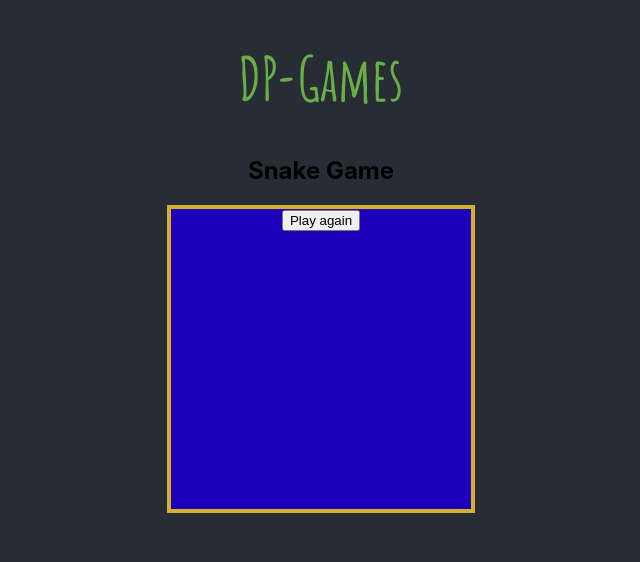
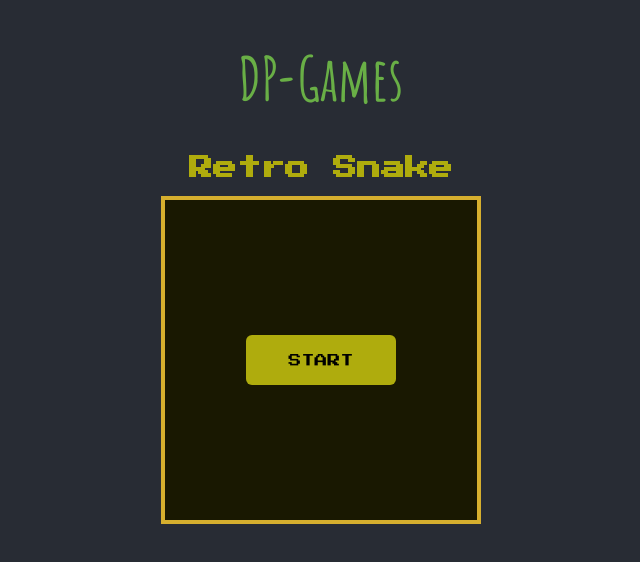
Before and after one commit to DuskoPeric/dp-games, a React (Create React App) app: page /dp-games/snake in a window 1280 px wide. Shown: the top 562 px of the page, without its empty margins (319-959 px from the left). Built offline with nearby package versions, Linux system fonts and the light colour scheme.

Commit message:
Please forgive me

```diff
--- a/src/pages/SnakePage/SnakePage.js
+++ b/src/pages/SnakePage/SnakePage.js
@@ -1,84 +1,45 @@
 import "./SnakePage.scss";
 import React, { useEffect, useState } from "react";
 import useInterval from "../../hooks/useInterval";
+import { getSnakeData, getAppleData } from "./data";
+import { generatePosition } from "./utils";
+
 
 const SnakePage = () => {
-    const initialState = [
-        {
-            x: 10,
-            y: 100,
-            color: 'red',
-            directions: [
-                {
-                    d: 'ArrowRight',
-                    sx: 10,
-                    sy: 10,
-                    lx: 999,
-                    ly: 10,
-                    done: false
-                }
-            ]
-        },
-        {
-            x: 20,
-            y: 100,
-            color: 'blue',
-            directions: [
-                {
-                    d: 'ArrowRight',
-                    sx: 20,
-                    sy: 10,
-                    lx: 999,
-                    ly: 10,
-                    done: false
-                }
-            ]
-        },
-        {
-            x: 30,
-            y: 100,
-            color: 'white',
-            directions: [
-                {
-                    d: 'ArrowRight',
-                    sx: 20,
-                    sy: 10,
-                    lx: 999,
-                    ly: 10,
-                    done: false
-                }
-            ]
-        },
-        {
-            x: 40,
-            y: 100,
-            color: 'orange',
-            directions: [
-                {
-                    d: 'ArrowRight',
-                    sx: 20,
-                    sy: 10,
-                    lx: 999,
-                    ly: 10,
-                    done: false
-                }
-            ]
-        }
-
-    ];
-    const [snakeBody, setSnakeBody] = useState(initialState)
-    const [startGame, setStratGame] = useState(true);
+    const initialSnakeState = getSnakeData();
+    const initialAppleState = getAppleData();
+    const [snakeBody, setSnakeBody] = useState(initialSnakeState)
+    const [startGame, setStratGame] = useState(false);
     const [apple, setApple] = useState({ x: 130, y: 100 });
+    const [firstPlay, setFirstPlay] = useState(true);
 
     const startNewGame = () => {
+        if (firstPlay) {
+            setFirstPlay(false);
+        }
         setStratGame(true);
-        setSnakeBody(initialState);
+        setSnakeBody(initialSnakeState);
+        setApple(initialAppleState);
     };
 
     const gameOver = () => {
         setStratGame(false);
     };
 
+    const addNewPart = (tmpArr, incrementX, incrementY) => {
+        const nd = [];
+        for (let k = 0; k < tmpArr[tmpArr.length - 1].directions.length; k++) {
+            const ca = { ...tmpArr[tmpArr.length - 1].directions[k] }
+            nd.push(ca)
+
+        }
+        tmpArr.push({
+            x: tmpArr[tmpArr.length - 1].x + incrementX,
+            y: tmpArr[tmpArr.length - 1].y + incrementY,
+
+            directions: nd
+        })
+    }
 
     useInterval(function () {
         let isOver = false;
@@ -106,7 +67,8 @@ const SnakePage = () => {
                                         let newPart = false;
                                         if (i === snakeBody.length - 1 && prevState[prevState.length - 1].x === apple.x && prevState[prevState.length - 1].y === apple.y) {
                                             console.log('uhvatio')
-                                            setApple({ x: (Math.floor(Math.random() * (30 - 0 + 1)) + 0) * 10, y: (Math.floor(Math.random() * (30 - 0 + 1)) + 0) * 10 });
+
+                                            setApple(generatePosition(prevState));
                                             newPart = true;
                                         }
                                         const tmpArr = [...prevState];
@@ -118,18 +80,7 @@ const SnakePage = () => {
                                             tmpArr[i].directions.shift();
                                         }
                                         if (newPart) {
-                                            const nd = [];
-                                            for (let k = 0; k < tmpArr[tmpArr.length - 1].directions.length; k++) {
-                                                const ca = { ...tmpArr[tmpArr.length - 1].directions[k] }
-                                                nd.push(ca)
-
-                                            }
-                                            tmpArr.push({
-                                                x: tmpArr[tmpArr.length - 1].x + 10,
-                                                y: tmpArr[tmpArr.length - 1].y,
-                                                color: 'gray',
-                                                directions: nd
-                                            })
+                                            addNewPart(tmpArr, +10, null)
 
                                         }
 
@@ -151,7 +102,7 @@ const SnakePage = () => {
                                         let newPart = false;
                                         if (i === snakeBody.length - 1 && prevState[prevState.length - 1].x === apple.x && prevState[prevState.length - 1].y === apple.y) {
                                             console.log('uhvatio')
-                                            setApple({ x: (Math.floor(Math.random() * (30 - 0 + 1)) + 0) * 10, y: (Math.floor(Math.random() * (30 - 0 + 1)) + 0) * 10 });
+                                            setApple(generatePosition(prevState));
                                             newPart = true;
                                         }
                                         const tmpArr = [...prevState];
@@ -162,18 +113,7 @@ const SnakePage = () => {
                                             tmpArr[i].directions.shift();
                                         }
                                         if (newPart) {
-                                            const nd = [];
-                                            for (let k = 0; k < tmpArr[tmpArr.length - 1].directions.length; k++) {
-                                                const ca = { ...tmpArr[tmpArr.length - 1].directions[k] }
-                                                nd.push(ca)
-
-                                            }
-                                            tmpArr.push({
-                                                x: tmpArr[tmpArr.length - 1].x,
-                                                y: tmpArr[tmpArr.length - 1].y + 10,
-                                                color: 'gray',
-                                                directions: nd
-                                            })
+                                            addNewPart(tmpArr, null, +10)
 
                                         }
                                         return tmpArr;
@@ -193,7 +133,8 @@ const SnakePage = () => {
                                         let newPart = false;
                                         if (i === snakeBody.length - 1 && prevState[prevState.length - 1].x === apple.x && prevState[prevState.length - 1].y === apple.y) {
                                             console.log('uhvatio')
-                                            setApple({ x: (Math.floor(Math.random() * (30 - 0 + 1)) + 0) * 10, y: (Math.floor(Math.random() * (30 - 0 + 1)) + 0) * 10 });
+
+                                            setApple(generatePosition(prevState));
                                             newPart = true;
                                         }
                                         const tmpArr = [...prevState];
@@ -205,19 +146,7 @@ const SnakePage = () => {
                                             tmpArr[i].directions.shift();
                                         }
                                         if (newPart) {
-                                            const nd = [];
-                                            for (let k = 0; k < tmpArr[tmpArr.length - 1].directions.length; k++) {
-                                                const ca = { ...tmpArr[tmpArr.length - 1].directions[k] }
-                                                nd.push(ca)
-
-                                            }
-                                            tmpArr.push({
-                                                x: tmpArr[tmpArr.length - 1].x - 10,
-                                                y: tmpArr[tmpArr.length - 1].y,
-                                                color: 'gray',
-                                                directions: nd
-                                            })
-
+                                            addNewPart(tmpArr, -10, null)
                                         }
 
                                         return tmpArr;
@@ -239,7 +168,7 @@ const SnakePage = () => {
                                         let newPart = false;
                                         if (i === snakeBody.length - 1 && prevState[prevState.length - 1].x === apple.x && prevState[prevState.length - 1].y === apple.y) {
                                             console.log('uhvatio')
-                                            setApple({ x: (Math.floor(Math.random() * (30 - 0 + 1)) + 0) * 10, y: (Math.floor(Math.random() * (30 - 0 + 1)) + 0) * 10 });
+                                            setApple(generatePosition(prevState));
                                             newPart = true;
                                         }
                                         const tmpArr = [...prevState];
@@ -250,18 +179,7 @@ const SnakePage = () => {
                                             tmpArr[i].directions.shift();
                                         }
                                         if (newPart) {
-                                            const nd = [];
-                                            for (let k = 0; k < tmpArr[tmpArr.length - 1].directions.length; k++) {
-                                                const ca = { ...tmpArr[tmpArr.length - 1].directions[k] }
-                                                nd.push(ca)
-
-                                            }
-                                            tmpArr.push({
-                                                x: tmpArr[tmpArr.length - 1].x,
-                                                y: tmpArr[tmpArr.length - 1].y - 10,
-                                                color: 'gray',
-                                                directions: nd
-                                            })
+                                            addNewPart(tmpArr, null, -10)
 
                                         }
                                         return tmpArr;
@@ -276,15 +194,31 @@ const SnakePage = () => {
                     break;
                 }
             }
+            if (i === snakeBody.length - 1) {
+                for (let l = 0; l < snakeBody.length - 1; l++) {
+                    if (snakeBody[snakeBody.length - 1].x === snakeBody[l].x && snakeBody[snakeBody.length - 1].y === snakeBody[l].y) {
+                        gameOver();
+                        isOver = true;
                     }
 
-    }, startGame ? 100 : null);
+                }
+            }
+        }
+
+    }, startGame ? 50 : null);
 
 
     const moveSnake = (e) => {
         if (startGame) {
             setSnakeBody(prevState => {
                 const tmpArr = [...prevState];
+                const lastDirection = tmpArr[tmpArr.length - 1].directions[tmpArr[tmpArr.length - 1].directions.length - 1].d;
+                if ((lastDirection === 'ArrowRight' && e.key === 'ArrowLeft')
+                    || (lastDirection === 'ArrowLeft' && e.key === 'ArrowRight')
+                    || (lastDirection === 'ArrowUp' && e.key === 'ArrowDown')
+                    || (lastDirection === 'ArrowDown' && e.key === 'ArrowUp')) {
+                    return tmpArr;
+                }
                 for (let i = 0; i < tmpArr.length; i++) {
                     tmpArr[i].directions[tmpArr[i].directions.length - 1].lx = tmpArr[tmpArr.length - 1].x;
                     tmpArr[i].directions[tmpArr[i].directions.length - 1].ly = tmpArr[tmpArr.length - 1].y;
@@ -303,9 +237,7 @@ const SnakePage = () => {
                 }
                 return tmpArr;
             })
-
         }
-
     };
 
     useEffect(() => {
@@ -317,22 +249,25 @@ const SnakePage = () => {
 
     return (
         <div className="snake-game">
-            <h2>Snake Game</h2>
+            <h2>Retro Snake</h2>
             <div className="snake-game__content">
+                <div className="snake-game__content__holder">
                     {startGame ? (
-                    <div className="snake-game__content__board">
+
+                        <div className="snake-game__content__holder__board">
                             {snakeBody.map((part, index) => <div
-                            key={index} style={{ left: part.x + "px", top: part.y + "px", background: part.color }}
-                            className="snake-game__content__board__snake"
+                                key={index} style={{ left: part.x + "px", top: part.y + "px" }}
+                                className="snake-game__content__holder__board__snake"
                             ></div>)}
 
-                        <div className="snake-game__content__board__apple" style={{ left: apple.x + "px", top: apple.y + "px" }}></div>
+                            <div className="snake-game__content__holder__board__apple" style={{ left: apple.x + "px", top: apple.y + "px" }}></div>
                         </div>
                     ) : (
-                        <div className="snake-game__content__gameover">
-                            <button onClick={startNewGame}>Play again</button>
+                            <div className="snake-game__content__holder__gameover">
+                                <button onClick={startNewGame}>{firstPlay ? 'Start' : 'Play again'}</button>
                             </div>
                         )}
+                </div>
             </div>
         </div>
     );
--- a/src/pages/SnakePage/SnakePage.scss
+++ b/src/pages/SnakePage/SnakePage.scss
@@ -1,12 +1,26 @@
+@import url('https://fonts.googleapis.com/css2?family=Press+Start+2P&display=swap');
 .snake-game {
+  font-family: 'Press Start 2P', cursive;
+  h2{
+    color: #afac0d
+  }
   &__content {
     display: flex;
     justify-content: center;
+    &__holder{
+      display: flex;
+      justify-content: center;
+      height: 320px;
+      width: 320px;
+      display: flex;
+      justify-content: center;
+      align-items: center;
+      background: #afac0d;
     &__board {
       width: 300px;
       height: 300px;
-      background-color: #b0ba00;
-      border: solid 4px #6b5407;
+      background-color: #afac0d;
+      border: solid 4px #5f500a;
       position: relative;
       overflow: hidden;
       &__snake {
@@ -25,10 +39,31 @@
       }
     }
     &__gameover {
-      width: 300px;
-      height: 300px;
-      background-color: #1c00ba;
-      border: solid 4px #d6af2e;
+    display: flex;
+    width: 320px;
+    height: 320px;
+    background-color: #191801;
+    border: solid 4px #d6af2e;
+    justify-content: center;
+    align-items: center;
+    button{
+      background: #afac0d;
+      border: none;
+      width: 150px;
+      height: 50px;
+      border-radius: 6px;
+      font-size: 13px;
+      font-family: 'Press Start 2P', cursive;
+      text-transform: uppercase;
+      cursor: pointer;
+      &:hover{
+        color: #afac0d;
+        background: #191801;
+        border: solid 2px #afac0d;
+      }
     }
+    }
+    }
+
   }
 }
--- /dev/null
+++ b/src/pages/SnakePage/data.js
@@ -0,0 +1,66 @@
+const SNAKEDATA = [
+    {
+        x: 10,
+        y: 100,
+        directions: [
+            {
+                d: 'ArrowRight',
+                sx: 10,
+                sy: 10,
+                lx: 999,
+                ly: 10,
+                done: false
+            }
+        ]
+    },
+    {
+        x: 20,
+        y: 100,
+        directions: [
+            {
+                d: 'ArrowRight',
+                sx: 20,
+                sy: 10,
+                lx: 999,
+                ly: 10,
+                done: false
+            }
+        ]
+    },
+    {
+        x: 30,
+        y: 100,
+        directions: [
+            {
+                d: 'ArrowRight',
+                sx: 20,
+                sy: 10,
+                lx: 999,
+                ly: 10,
+                done: false
+            }
+        ]
+    },
+    {
+        x: 40,
+        y: 100,
+        directions: [
+            {
+                d: 'ArrowRight',
+                sx: 20,
+                sy: 10,
+                lx: 999,
+                ly: 10,
+                done: false
+            }
+        ]
+    }
+];
+const APPLEDATA = { x: 130, y: 100 }
+
+export const getSnakeData = () => {
+    return JSON.parse(JSON.stringify(SNAKEDATA))
+}
+export const getAppleData = () => {
+    return JSON.parse(JSON.stringify(APPLEDATA))
+}
--- /dev/null
+++ b/src/pages/SnakePage/utils.js
@@ -0,0 +1,21 @@
+export const generatePosition = (arr) => {
+    console.log('from ut')
+    let isValid = false;
+    let count = 0
+    let x;
+    let y;
+    while (isValid || count === 0) {
+        isValid = false;
+        count++;
+        x = (Math.floor(Math.random() * (29 - 0 + 1)) + 0) * 10;
+        y = (Math.floor(Math.random() * (29 - 0 + 1)) + 0) * 10;
+        for (let i = 0; i < arr.length; i++) {
+            if (arr[i].x === x && arr[i].y === y) {
+                isValid = true;
+                break;
+            }
+        }
+
+    }
+    return { x, y }
+}
```
Lines whose indentation alone changed are shown as unchanged.
